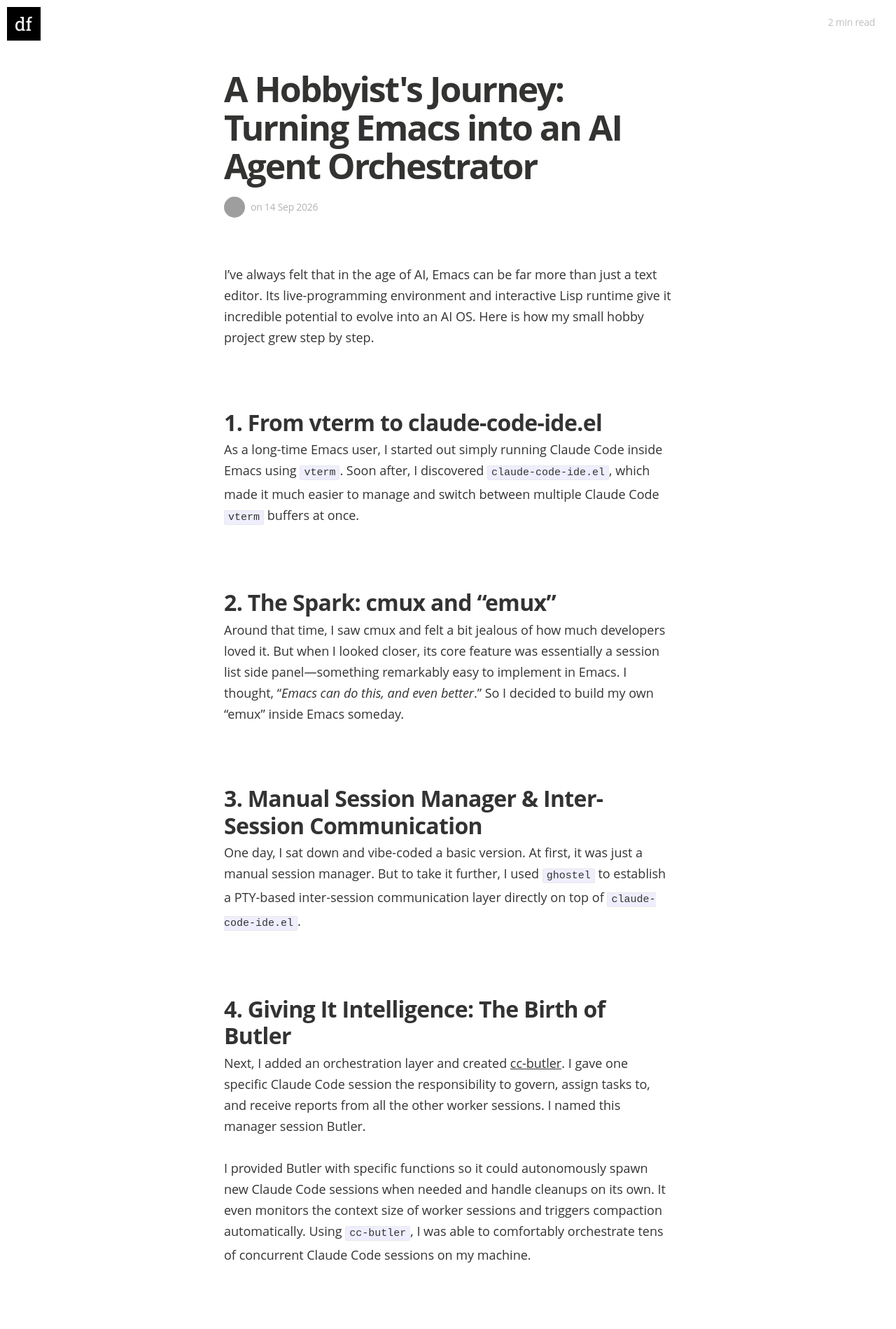
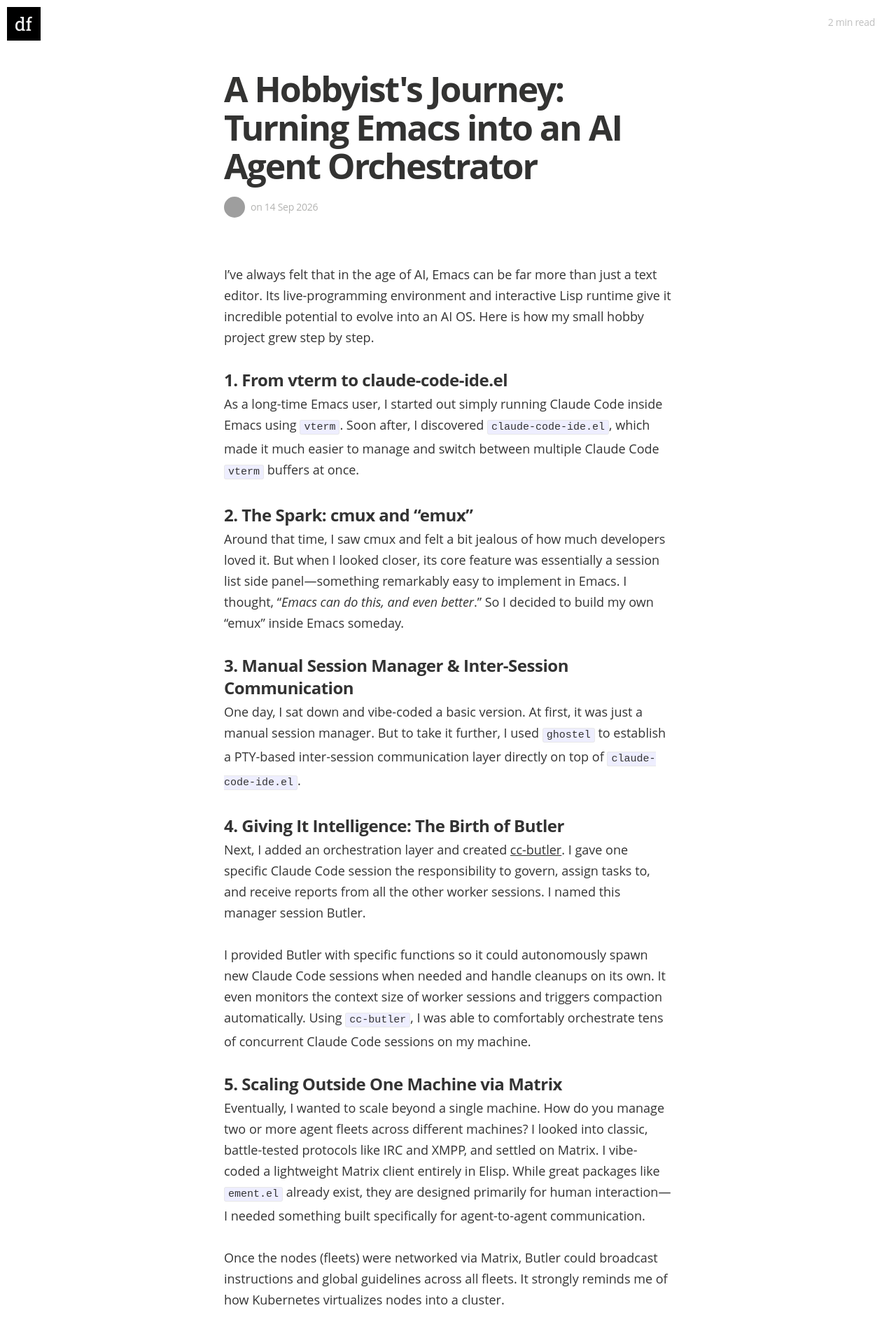
Before and after one commit to toracle/toracle.github.io, a Jekyll site: the page built from _posts/2026-09-14-emacs-as-ai-agent-os.md, in a window 1280 px wide. Shown: the top 1899 px of the page at 70% size. Built offline with Jekyll 4.4.1, drawn with Linux system fonts in a browser that asks for light colours; nearby versions of some CDN libraries; some web fonts are replaced; comment, search, counter and statistics services are not loaded; grey boxes are pictures that could not be loaded.

Commit message:
make heading smaller

```diff
--- a/_posts/2026-09-14-emacs-as-ai-agent-os.md
+++ b/_posts/2026-09-14-emacs-as-ai-agent-os.md
@@ -8,31 +8,31 @@
 
 I’ve always felt that in the age of AI, Emacs can be far more than just a text editor. Its live-programming environment and interactive Lisp runtime give it incredible potential to evolve into an AI OS. Here is how my small hobby project grew step by step.
 
-## 1. From vterm to claude-code-ide.el
+### 1. From vterm to claude-code-ide.el
 
 As a long-time Emacs user, I started out simply running Claude Code inside Emacs using `vterm`. Soon after, I discovered `claude-code-ide.el`, which made it much easier to manage and switch between multiple Claude Code `vterm` buffers at once.
 
-## 2. The Spark: cmux and "emux"
+### 2. The Spark: cmux and "emux"
 
 Around that time, I saw cmux and felt a bit jealous of how much developers loved it. But when I looked closer, its core feature was essentially a session list side panel—something remarkably easy to implement in Emacs. I thought, “*Emacs can do this, and even better*.” So I decided to build my own "emux" inside Emacs someday.
 
-## 3. Manual Session Manager & Inter-Session Communication
+### 3. Manual Session Manager & Inter-Session Communication
 
 One day, I sat down and vibe-coded a basic version. At first, it was just a manual session manager. But to take it further, I used `ghostel` to establish a PTY-based inter-session communication layer directly on top of `claude-code-ide.el`.
 
-## 4. Giving It Intelligence: The Birth of Butler
+### 4. Giving It Intelligence: The Birth of Butler
 
 Next, I added an orchestration layer and created [cc-butler](https://github.com/toracle/cc-butler). I gave one specific Claude Code session the responsibility to govern, assign tasks to, and receive reports from all the other worker sessions. I named this manager session Butler.
 
 I provided Butler with specific functions so it could autonomously spawn new Claude Code sessions when needed and handle cleanups on its own. It even monitors the context size of worker sessions and triggers compaction automatically. Using `cc-butler`, I was able to comfortably orchestrate tens of concurrent Claude Code sessions on my machine.
 
-## 5. Scaling Outside One Machine via Matrix
+### 5. Scaling Outside One Machine via Matrix
 
 Eventually, I wanted to scale beyond a single machine. How do you manage two or more agent fleets across different machines? I looked into classic, battle-tested protocols like IRC and XMPP, and settled on Matrix. I vibe-coded a lightweight Matrix client entirely in Elisp. While great packages like `ement.el` already exist, they are designed primarily for human interaction—I needed something built specifically for agent-to-agent communication.
 
 Once the nodes (fleets) were networked via Matrix, Butler could broadcast instructions and global guidelines across all fleets. It strongly reminds me of how Kubernetes virtualizes nodes into a cluster.
 
-## Now: Managing Fleets from Element
+### Now: Managing Fleets from Element
 
 Now, I don't even sit in a traditional terminal anymore. I run my daily Startup CTO workflows through the Element messenger app, managing two agent fleets powered by two Claude Max (x20) subscriptions, all governed by Emacs.
 
```
